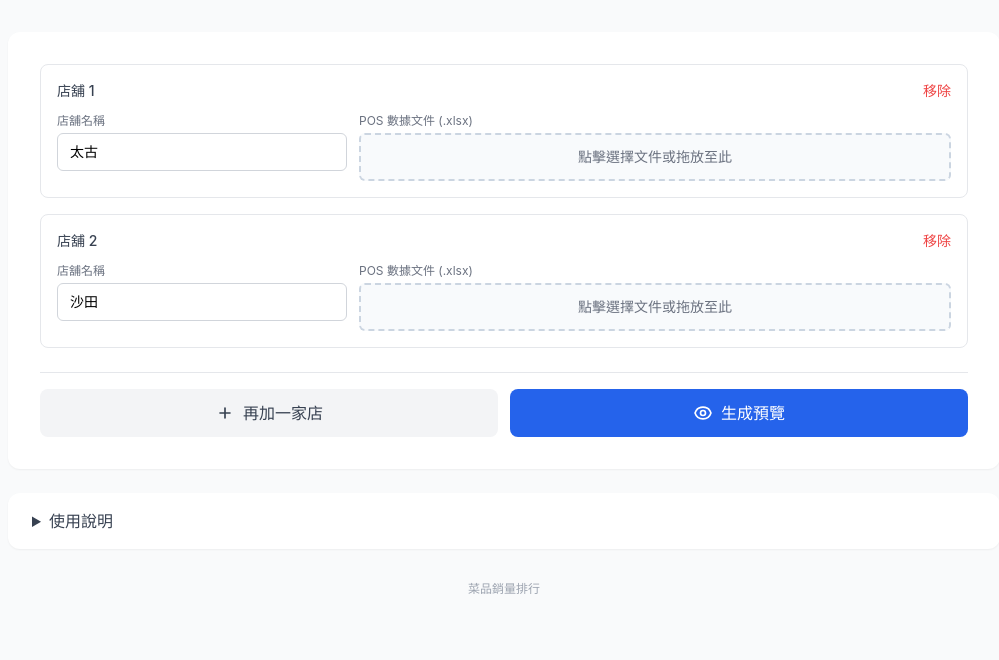
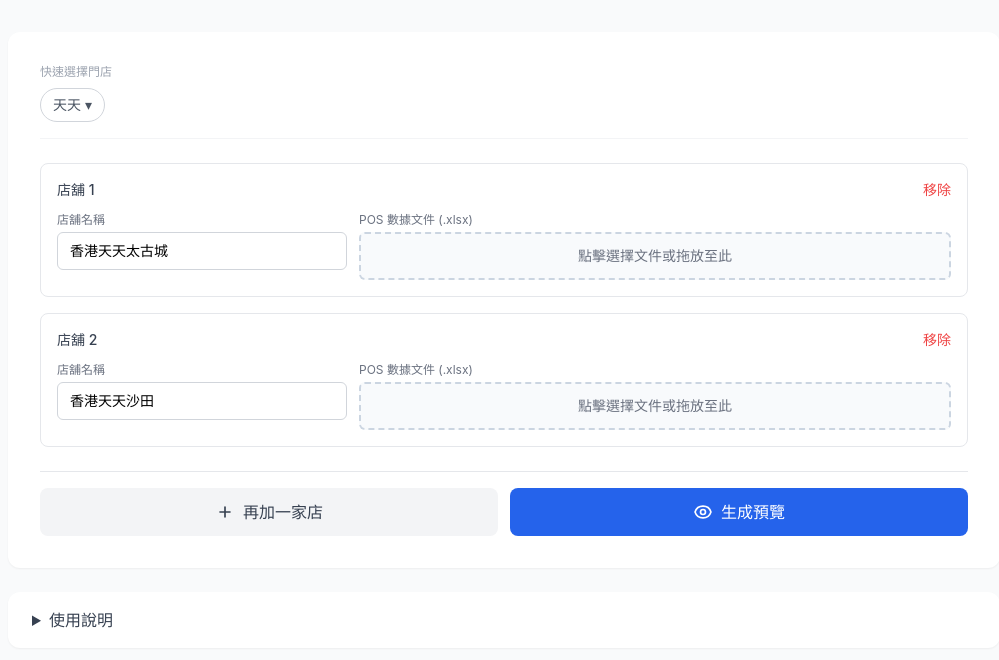
Before and after one commit to 0619patrick/menu-ranking, a Flask app: page / in a window 1280 px wide. Shown: the part 100-760 px from the top of the page, without its empty margins (136-1135 px from the left). Before the commit the page ends 694 px from the top, so only its background shows below. Run offline with Flask 3, Linux system fonts and the light colour scheme; some libraries are stand-ins or nearby versions.

Commit message:
Add cascading store selector and remove price column from preview
- Add 3-level quick-select panel (天天 > 香港/内地 > stores)
- Hong Kong stores: 銅鑼灣, 圓方, 沙田, 太古城
- Clicking a store toggles shop card; button highlights when selected
- Remove 菜單價 column from preview table
- Update default shop names to 香港天天太古城 / 香港天天沙田

https://claude.ai/code/session_01REA3zYXdH2CcFbBR6Sf835

```diff
--- a/app/templates/index.html
+++ b/app/templates/index.html
@@ -38,6 +38,31 @@
   <div class="bg-white rounded-xl shadow-sm p-6 md:p-8">
 
     <form id="upload-form" class="space-y-6">
+
+      <!-- 快速选店 -->
+      <div class="pb-4 border-b border-gray-100">
+        <p class="text-xs text-gray-400 font-medium mb-2">快速選擇門店</p>
+        <!-- 第一级：品牌 -->
+        <div class="flex gap-2 flex-wrap">
+          <button type="button" id="qs-brand-btn" onclick="qsToggleBrand()"
+            class="px-3 py-1.5 text-sm rounded-full border border-gray-300 text-gray-600 hover:border-blue-400 hover:text-blue-600 transition">
+            天天 <span id="qs-brand-arrow">▾</span>
+          </button>
+        </div>
+        <!-- 第二级：地区 -->
+        <div id="qs-region-panel" class="hidden mt-2 flex gap-2 flex-wrap items-center">
+          <span class="text-xs text-gray-300">▸</span>
+          <button type="button" onclick="qsSelectRegion('香港')" id="qs-btn-hk"
+            class="qs-region-btn px-3 py-1.5 text-sm rounded-full border transition">香港</button>
+          <button type="button" onclick="qsSelectRegion('内地')" id="qs-btn-cn"
+            class="qs-region-btn px-3 py-1.5 text-sm rounded-full border transition">内地</button>
+        </div>
+        <!-- 第三级：门店 -->
+        <div id="qs-store-panel" class="hidden mt-2 flex gap-2 flex-wrap items-center">
+          <span class="text-xs text-gray-300">▸</span>
+          <!-- 由 JS 渲染 -->
+        </div>
+      </div>
 
       <div id="shops-container" class="space-y-4"></div>
 
@@ -214,8 +239,111 @@ function updateRemoveButtons() {
 }
 
 document.getElementById('add-shop-btn').onclick = () => addShop();
-addShop('太古');
-addShop('沙田');
+
+// ===== 快速选店 =====
+
+const QS_STORES = {
+  '香港': [
+    { label: '銅鑼灣', name: '香港天天銅鑼灣' },
+    { label: '圓方',   name: '香港天天圓方'   },
+    { label: '沙田',   name: '香港天天沙田'    },
+    { label: '太古城', name: '香港天天太古城'  },
+  ],
+  '内地': [],
+};
+
+let qsBrand = false;
+let qsRegion = null;
+
+function qsToggleBrand() {
+  qsBrand = !qsBrand;
+  if (!qsBrand) qsRegion = null;
+  qsRender();
+}
+
+function qsSelectRegion(region) {
+  qsRegion = qsRegion === region ? null : region;
+  qsRender();
+}
+
+function qsToggleStore(shopName) {
+  const cards = document.querySelectorAll('.shop-card');
+  let found = null;
+  cards.forEach(card => {
+    const idx = card.dataset.idx;
+    const input = card.querySelector(`input[name="shop_name_${idx}"]`);
+    if (input && input.value === shopName) found = card;
+  });
+  if (found) {
+    found.remove();
+    updateRemoveButtons();
+  } else {
+    addShop(shopName);
+  }
+  qsRender();
+}
+
+function qsIsSelected(shopName) {
+  let found = false;
+  document.querySelectorAll('.shop-card').forEach(card => {
+    const idx = card.dataset.idx;
+    const input = card.querySelector(`input[name="shop_name_${idx}"]`);
+    if (input && input.value === shopName) found = true;
+  });
+  return found;
+}
+
+function qsRender() {
+  const brandBtn = document.getElementById('qs-brand-btn');
+  const regionPanel = document.getElementById('qs-region-panel');
+  const storePanel = document.getElementById('qs-store-panel');
+  const arrow = document.getElementById('qs-brand-arrow');
+
+  // 品牌按钮状态
+  if (qsBrand) {
+    brandBtn.classList.add('border-blue-500', 'text-blue-600', 'bg-blue-50');
+    brandBtn.classList.remove('border-gray-300', 'text-gray-600');
+    arrow.textContent = '▴';
+  } else {
+    brandBtn.classList.remove('border-blue-500', 'text-blue-600', 'bg-blue-50');
+    brandBtn.classList.add('border-gray-300', 'text-gray-600');
+    arrow.textContent = '▾';
+  }
+
+  // 地区面板
+  regionPanel.classList.toggle('hidden', !qsBrand);
+  ['香港', '内地'].forEach(r => {
+    const btn = document.getElementById('qs-btn-' + (r === '香港' ? 'hk' : 'cn'));
+    if (!btn) return;
+    if (qsRegion === r) {
+      btn.className = 'qs-region-btn px-3 py-1.5 text-sm rounded-full border border-blue-500 bg-blue-600 text-white transition';
+    } else {
+      btn.className = 'qs-region-btn px-3 py-1.5 text-sm rounded-full border border-gray-300 text-gray-600 hover:border-blue-400 hover:text-blue-600 transition';
+    }
+  });
+
+  // 门店面板
+  const stores = qsRegion ? QS_STORES[qsRegion] : [];
+  storePanel.classList.toggle('hidden', !qsRegion);
+  if (qsRegion) {
+    if (stores.length === 0) {
+      storePanel.innerHTML = '<span class="text-xs text-gray-300">▸</span><span class="text-xs text-gray-400">暫無門店</span>';
+    } else {
+      const arrow = '<span class="text-xs text-gray-300">▸</span>';
+      const btns = stores.map(s => {
+        const selected = qsIsSelected(s.name);
+        const cls = selected
+          ? 'px-3 py-1.5 text-sm rounded-full border border-blue-500 bg-blue-600 text-white transition'
+          : 'px-3 py-1.5 text-sm rounded-full border border-gray-300 text-gray-600 hover:border-blue-400 hover:text-blue-600 transition';
+        return `<button type="button" onclick="qsToggleStore('${s.name}')" class="${cls}">${s.label}</button>`;
+      }).join('');
+      storePanel.innerHTML = arrow + btns;
+    }
+  }
+}
+
+addShop('香港天天太古城');
+addShop('香港天天沙田');
 
 // ===== FormData 构建 =====
 
@@ -370,17 +498,17 @@ function renderDineinTable(shopData) {
     rows += dineinRow(item, i + 1, i === 0 ? '茶位' : '', 'bg-yellow-50');
   });
 
-  rows += `<tr><td colspan="7" class="px-2 py-1 text-xs font-bold text-center border border-gray-200 bg-blue-100">大MENU</td></tr>`;
+  rows += `<tr><td colspan="6" class="px-2 py-1 text-xs font-bold text-center border border-gray-200 bg-blue-100">大MENU</td></tr>`;
 
   shopData.menu.forEach(section => {
     section.items.forEach((item, i) => {
       rows += dineinRow(item, i + 1, i === 0 ? section.cat : '', '');
     });
-    rows += `<tr><td colspan="7" class="h-2 bg-gray-50 border-x border-gray-200"></td></tr>`;
+    rows += `<tr><td colspan="6" class="h-2 bg-gray-50 border-x border-gray-200"></td></tr>`;
   });
 
   if (shopData.extras.length > 0) {
-    rows += `<tr><td colspan="7" class="px-2 py-1 text-xs font-bold text-center border border-gray-200 bg-gray-300">堂食菜單外（POS有銷售但菜單未列）</td></tr>`;
+    rows += `<tr><td colspan="6" class="px-2 py-1 text-xs font-bold text-center border border-gray-200 bg-gray-300">堂食菜單外（POS有銷售但菜單未列）</td></tr>`;
     shopData.extras.forEach(section => {
       section.items.forEach((item, i) => {
         rows += `<tr>
@@ -388,12 +516,11 @@ function renderDineinTable(shopData) {
           <td class="${TD} bg-gray-50 text-gray-400">${i + 1}</td>
           <td class="${TDL} bg-gray-50 text-gray-400 italic min-w-[180px]">${escHtml(item.name)}</td>
           <td class="${TD} bg-gray-50"></td>
-          <td class="${TD} bg-gray-50"></td>
           <td class="${TD} bg-gray-50 text-gray-400">${item.qty}</td>
           <td class="${TD} bg-gray-50 text-gray-400">${item.amt.toLocaleString()}</td>
         </tr>`;
       });
-      rows += `<tr><td colspan="7" class="h-2 bg-gray-50 border-x border-gray-200"></td></tr>`;
+      rows += `<tr><td colspan="6" class="h-2 bg-gray-50 border-x border-gray-200"></td></tr>`;
     });
   }
 
@@ -403,7 +530,6 @@ function renderDineinTable(shopData) {
       <th class="${TH} w-10">排序</th>
       <th class="${TH} w-52">品名</th>
       <th class="${TH} w-14">單位</th>
-      <th class="${TH} w-16">菜單價</th>
       <th class="${TH} w-12">數量</th>
       <th class="${TH} w-16">金額</th>
     </tr></thead>
@@ -441,7 +567,6 @@ function dineinRow(item, rank, catLabel, bgClass) {
     <td class="${TD} ${bg}">${rank}</td>
     <td class="${TDL} ${bg} min-w-[180px] max-w-[240px]">${nameCell}</td>
     <td class="${TD} ${bg}">${escHtml(item.unit || '')}</td>
-    <td class="${TD} ${bg}">${item.price ? '¥' + item.price : ''}</td>
     <td class="${TD} ${bg}">${item.qty}</td>
     <td class="${TD} ${bg}">${item.amt ? item.amt.toLocaleString() : '0'}</td>
   </tr>`;
```
